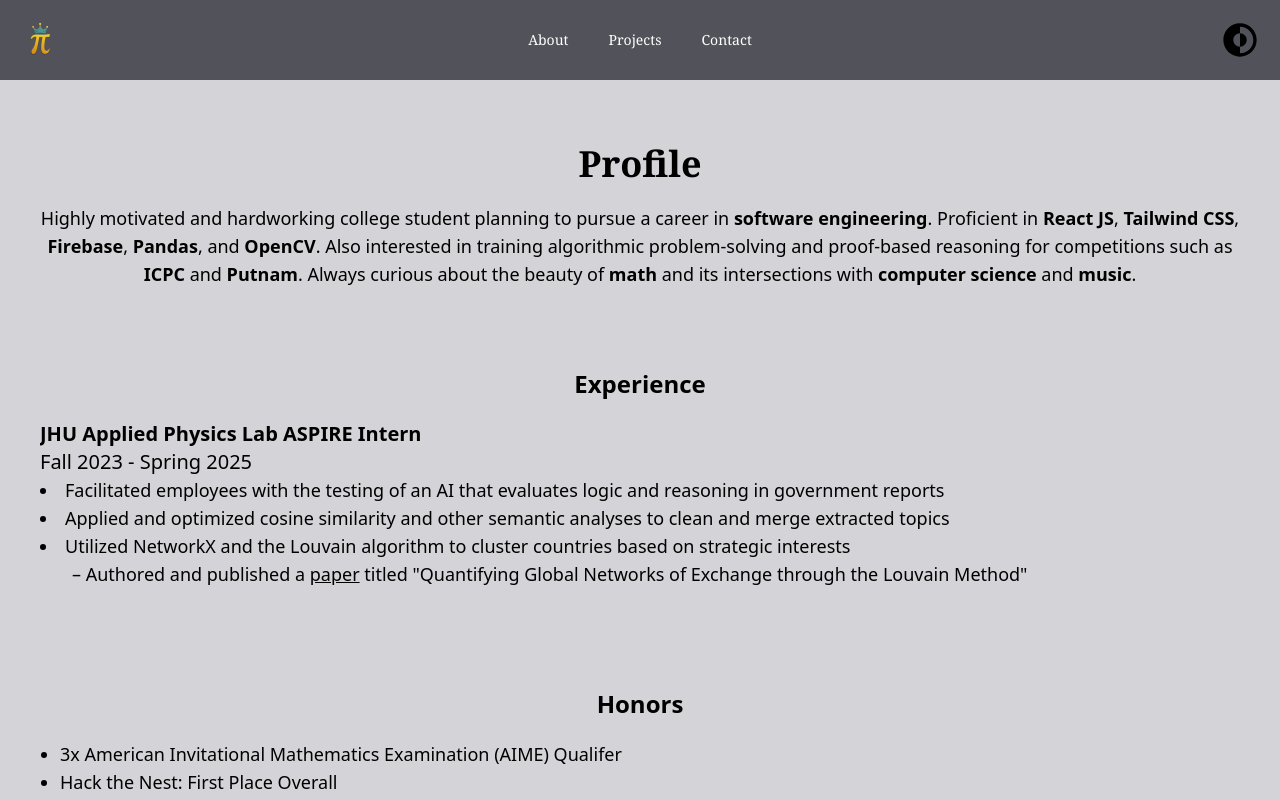
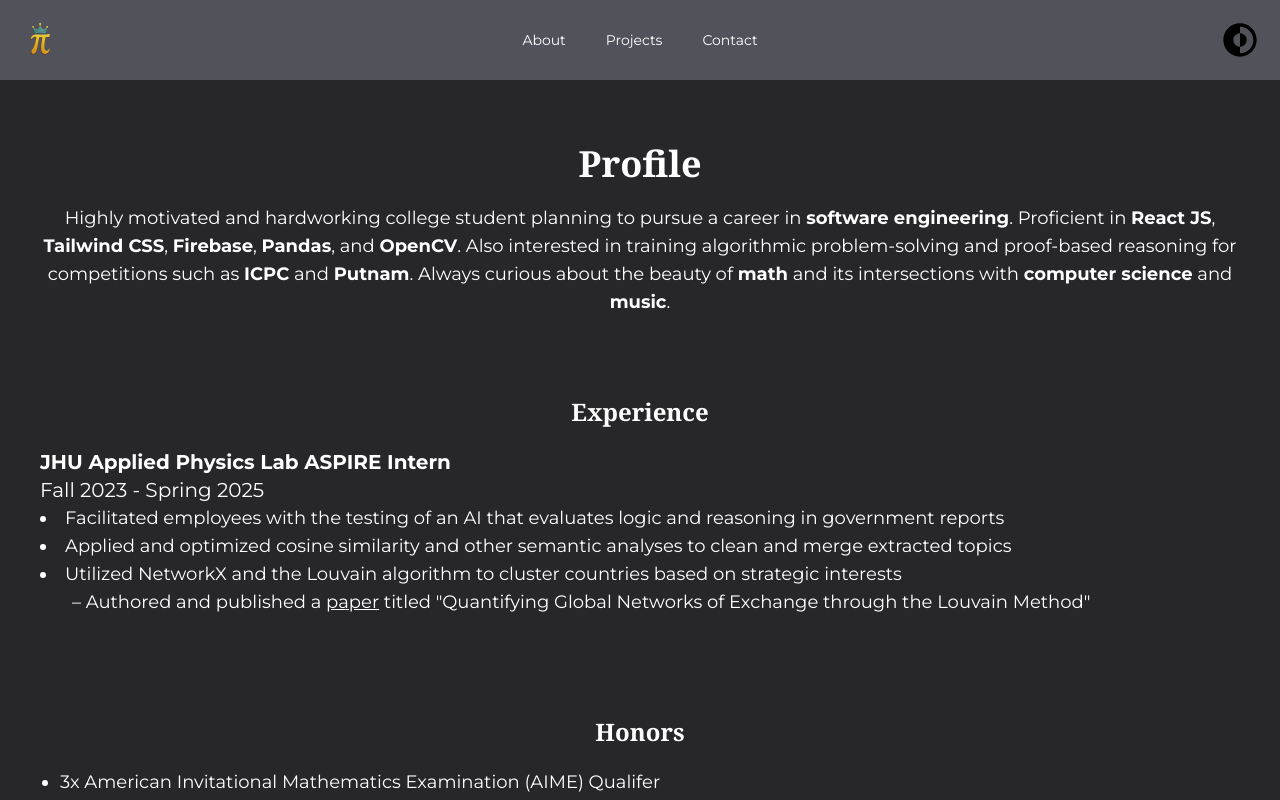
Before and after one commit to pi-person314/portfolio, a React (Vite) app: page /about in a window 1280 px wide. Built offline with nearby package versions, Linux system fonts and the light colour scheme.

Commit message:
changed the main font (montserrat)

```diff
--- a/index.html
+++ b/index.html
@@ -5,6 +5,9 @@
     <link rel="icon" type="image/png" href="/src/assets/images/pi.png" />
     <meta name="viewport" content="width=device-width, initial-scale=1.0" />
     <title>Jaden's Portfolio</title>
+    <link rel="preconnect" href="https://fonts.googleapis.com">
+    <link rel="preconnect" href="https://fonts.gstatic.com" crossorigin>
+    <link href="https://fonts.googleapis.com/css2?family=Montserrat:ital,wght@0,100..900;1,100..900&display=swap" rel="stylesheet">
   </head>
   <body>
     <div id="root"></div>
--- a/src/App.jsx
+++ b/src/App.jsx
@@ -7,7 +7,7 @@ import Contact from "./screens/Contact"
 import { useState } from "react";
 
 export default function App() {
-  const [darkMode, setDarkMode] = useState(false);
+  const [darkMode, setDarkMode] = useState(true);
 
   const toggleDarkMode = () => {
     setDarkMode(!darkMode);
--- a/src/components/Header.jsx
+++ b/src/components/Header.jsx
@@ -4,16 +4,16 @@ import mode from "../assets/images/mode.svg";
 
 export default function Header({toggleDarkMode}) {
     return (
-        <header className="flex justify-between space-x-5 bg-zinc-600 text-white p-5">
+        <header className="flex justify-between space-x-5 bg-zinc-600 text-white p-5 font-montserrat">
             <div className="flex items-center">
                 <Link to="/">
                     <img src={pi} className="short:h-10 h-20 object-contain hover:animate-spin" alt="Pi Logo"/>
                 </Link>
             </div>
             <div className="flex justify-center items-center mx-auto space-x-10">
-                <Link className="short:text-sm narrow:text-sm text-xl font-serif hover:text-blue-300" to="/about">About</Link>
-                <Link className="short:text-sm narrow:text-sm text-xl font-serif hover:text-blue-300" to="/projects">Projects</Link>
-                <Link className="short:text-sm narrow:text-sm text-xl font-serif hover:text-blue-300" to="/contact">Contact</Link>
+                <Link className="short:text-sm narrow:text-sm text-xl hover:text-blue-300" to="/about">About</Link>
+                <Link className="short:text-sm narrow:text-sm text-xl hover:text-blue-300" to="/projects">Projects</Link>
+                <Link className="short:text-sm narrow:text-sm text-xl hover:text-blue-300" to="/contact">Contact</Link>
             </div>
             <div className="flex items-center">
                 <button onClick={toggleDarkMode}><img src={mode} className="short:h-10 h-20 object-contain hover:scale-105" alt="Light/Dark Mode Button"/></button>
--- a/src/screens/About.jsx
+++ b/src/screens/About.jsx
@@ -15,7 +15,7 @@ export default function About({darkMode}) {
 
     return (
         <>
-            <div ref={outerDiv} className={`flex tiny:flex-col justify-between h-full overflow-y-auto ${darkMode ? "bg-zinc-800 text-white" : "bg-zinc-300"}`}>
+            <div ref={outerDiv} className={`flex tiny:flex-col justify-between h-full overflow-y-auto font-montserrat ${darkMode ? "bg-zinc-800 text-white" : "bg-zinc-300"}`}>
                 <div className="flex flex-col justify-between tiny:space-y-20 px-10 my-16 tiny:mb-0 tiny:w-full w-3/5">
                     <div>
                         <h1 className="text-3xl md:text-4xl mb-5 font-serif tiny:text-center text-start"><b>Profile</b></h1>
@@ -26,7 +26,7 @@ export default function About({darkMode}) {
                         </p>
                     </div>
                     <div className="tiny:h-full h-1/4">
-                        <h1 className="text-xl md:text-2xl mb-5 tiny:justify-self-center justify-self-auto"><b>Experience</b></h1>
+                        <h1 className="text-xl md:text-2xl mb-5 tiny:justify-self-center justify-self-auto font-serif"><b>Experience</b></h1>
                         <div className="h-full overflow-y-auto">
                             <h2 className="text-lg md:text-xl"><b>JHU Applied Physics Lab ASPIRE Intern</b></h2>
                             <h3 className="text-lg md:text-xl">Fall 2023 - Spring 2025</h3>
@@ -42,7 +42,7 @@ export default function About({darkMode}) {
                         </div>
                     </div>
                     <div>
-                        <h1 className="text-xl md:text-2xl mb-5 tiny:justify-self-center justify-self-auto"><b>Honors</b></h1>
+                        <h1 className="text-xl md:text-2xl mb-5 tiny:justify-self-center justify-self-auto font-serif"><b>Honors</b></h1>
                         <ul className="list-disc text-sm md:text-lg ml-5">
                             <li>3x American Invitational Mathematics Examination (AIME) Qualifer</li>
                             <li>Hack the Nest: First Place Overall</li>
@@ -53,7 +53,7 @@ export default function About({darkMode}) {
                     </div>
                 </div>
                 <div className="flex flex-col items-center px-10 my-16 tiny:mt-24 tiny:mb-0 tiny:w-full w-3/5">
-                    <h1 className="text-xl md:text-2xl mb-5"><b>Hobbies</b></h1>
+                    <h1 className="text-xl md:text-2xl mb-5 font-serif"><b>Hobbies</b></h1>
                     <div className="overflow-y-auto space-y-5">
                         <div className={`flex portrait:flex-col shadow-xl rounded-xl p-5 w-full tiny:h-auto h-1/4 ${darkMode ? "bg-zinc-700" : "bg-zinc-400"}`}>
                             <div className="portrait:mb-5 mb-0 portrait:mr-0 mr-10 overflow-y-auto">
@@ -63,7 +63,7 @@ export default function About({darkMode}) {
                                     Continue to participate in weekly Codeforces and LeetCode contests.
                                 </p>
                             </div>
-                            <img className="portrait:w-1/3 portrait:self-center tiny:w-1/5 w-1/3 object-contain" src={comp} alt="UMD High School Programming Contest"/>
+                            <img className="portrait:w-1/2 portrait:self-center tiny:w-1/5 w-1/3 object-contain" src={comp} alt="UMD High School Programming Contest"/>
                         </div>
                         <div className={`flex portrait:flex-col shadow-xl rounded-xl p-5 w-full tiny:h-auto h-1/4 ${darkMode ? "bg-zinc-700" : "bg-zinc-400"}`}>
                             <div className="portrait:mb-5 mb-0 portrait:mr-0 mr-10 overflow-y-auto">
@@ -74,7 +74,7 @@ export default function About({darkMode}) {
                                     Performed in various chamber groups (piano trio, cello quartet) with friends.
                                 </p>
                             </div>
-                            <img className="portrait:w-1/3 portrait:self-center tiny:w-1/5 w-1/3 object-contain" src={cello} alt="Cello Quartet"/>
+                            <img className="portrait:w-1/2 portrait:self-center tiny:w-1/5 w-1/3 object-contain" src={cello} alt="Cello Quartet"/>
                         </div>
                         <div className={`flex portrait:flex-col shadow-xl rounded-xl p-5 w-full tiny:h-auto h-1/4 ${darkMode ? "bg-zinc-700" : "bg-zinc-400"}`}>
                             <div className="portrait:mb-5 mb-0 portrait:mr-0 mr-10 overflow-y-auto">
@@ -84,7 +84,7 @@ export default function About({darkMode}) {
                                     Continue to play with friends (doubles whenever possible!) and watch tournaments on TV.
                                 </p>
                             </div>
-                            <img className="portrait:w-1/3 portrait:self-center tiny:w-1/5 w-1/3 object-contain" src={tennis} alt="Doubles Tennis"/>
+                            <img className="portrait:w-1/2 portrait:self-center tiny:w-1/5 w-1/3 object-contain" src={tennis} alt="Doubles Tennis"/>
                         </div>
                         <div className={`flex portrait:flex-col shadow-xl rounded-xl p-5 w-full tiny:h-auto h-1/4 ${darkMode ? "bg-zinc-700" : "bg-zinc-400"}`}>
                             <div className="portrait:mb-5 mb-0 portrait:mr-0 mr-10 overflow-y-auto">
@@ -94,7 +94,7 @@ export default function About({darkMode}) {
                                     Places visited: China, Alaska, Hawaii, Mexico, Costa Rica, UK, France, Spain, Italy, Greece, Turkey, etc.
                                 </p>
                             </div>
-                            <img className="portrait:w-1/3 portrait:self-center tiny:w-1/5 w-1/3 object-contain" src={travel} alt="Hagia Sophia"/>
+                            <img className="portrait:w-1/2 portrait:self-center tiny:w-1/5 w-1/3 object-contain" src={travel} alt="Hagia Sophia"/>
                         </div>
                         <div className={`flex portrait:flex-col shadow-xl rounded-xl p-5 w-full tiny:h-auto h-1/4 ${darkMode ? "bg-zinc-700" : "bg-zinc-400"}`}>
                             <div className="portrait:mb-5 mb-0 portrait:mr-0 mr-10 overflow-y-auto">
@@ -103,7 +103,7 @@ export default function About({darkMode}) {
                                     Has grown into a passion for the number pi, as can be seen from my nickname (Pi Person), this website's logo, and my unwavering belief that pi is the best number out there.
                                 </p>
                             </div>
-                            <img className="portrait:w-1/3 portrait:self-center tiny:w-1/5 w-1/3 object-contain" src={pi} alt="Pi Pillow"/>
+                            <img className="portrait:w-1/2 portrait:self-center tiny:w-1/5 w-1/3 object-contain" src={pi} alt="Pi Pillow"/>
                         </div>
                     </div>
                 </div>
--- a/src/screens/Contact.jsx
+++ b/src/screens/Contact.jsx
@@ -9,7 +9,7 @@ const images = import.meta.glob('../assets/travel/*.{jpg,png}', { eager: true })
 export default function Contact({darkMode}) {
     return (
         <>
-            <div className={`flex portrait:flex-col h-full justify-evenly items-center overflow-y-auto ${darkMode ? "bg-zinc-800 text-white" : "bg-zinc-300"}`}>
+            <div className={`flex portrait:flex-col h-full justify-evenly items-center overflow-y-auto font-montserrat ${darkMode ? "bg-zinc-800 text-white" : "bg-zinc-300"}`}>
                 <div className="space-y-5 text-center">
                     <h1 className="font-serif font-bold text-4xl lg:text-6xl">Contact Me</h1>
                     <p className="text-sm lg:text-lg">Phone: <a className={`${darkMode ? "hover:text-blue-300" : "hover:text-blue-600"}`} href="tel:443-251-6876"><u>(443) 251-6876</u></a></p>
--- a/src/screens/Home.jsx
+++ b/src/screens/Home.jsx
@@ -3,7 +3,7 @@ import me from "../assets/images/me.jpg"
 
 export default function Home({darkMode}) {
     return (
-        <div className={`flex portrait:flex-col justify-evenly items-center h-full overflow-y-auto bg-gradient-to-b ${darkMode ? "from-zinc-800 via-zinc-700 to-zinc-800 text-white" : "from-zinc-400 via-zinc-300 to-zinc-400"}`}>
+        <div className={`flex portrait:flex-col justify-evenly items-center h-full overflow-y-auto font-montserrat bg-gradient-to-b ${darkMode ? "from-zinc-800 via-zinc-700 to-zinc-800 text-white" : "from-zinc-400 via-zinc-300 to-zinc-400"}`}>
             <div className="m-10">
                 <h1 className="text-4xl md:text-6xl text-center font-serif drop-shadow-2xl pb-5">Welcome, I'm<br/><strong>Jaden</strong></h1>
                 <p className="text-sm md:text-lg text-center">I'm a freshman at UC Berkeley majoring in <strong>computer science</strong> and <strong>math</strong>!</p>
--- a/tailwind.config.js
+++ b/tailwind.config.js
@@ -6,6 +6,9 @@ export default {
   ],
   theme: {
     extend: {
+      fontFamily: {
+        montserrat: ['Montserrat', 'sans-serif'],
+      },
       screens: {
         portrait: {raw: "(max-aspect-ratio: 1/1)"},
         short: {raw: "(max-height: 50rem)"},
```
Also changed, not shown: src/screens/Projects.jsx (+5 -5 lines).
